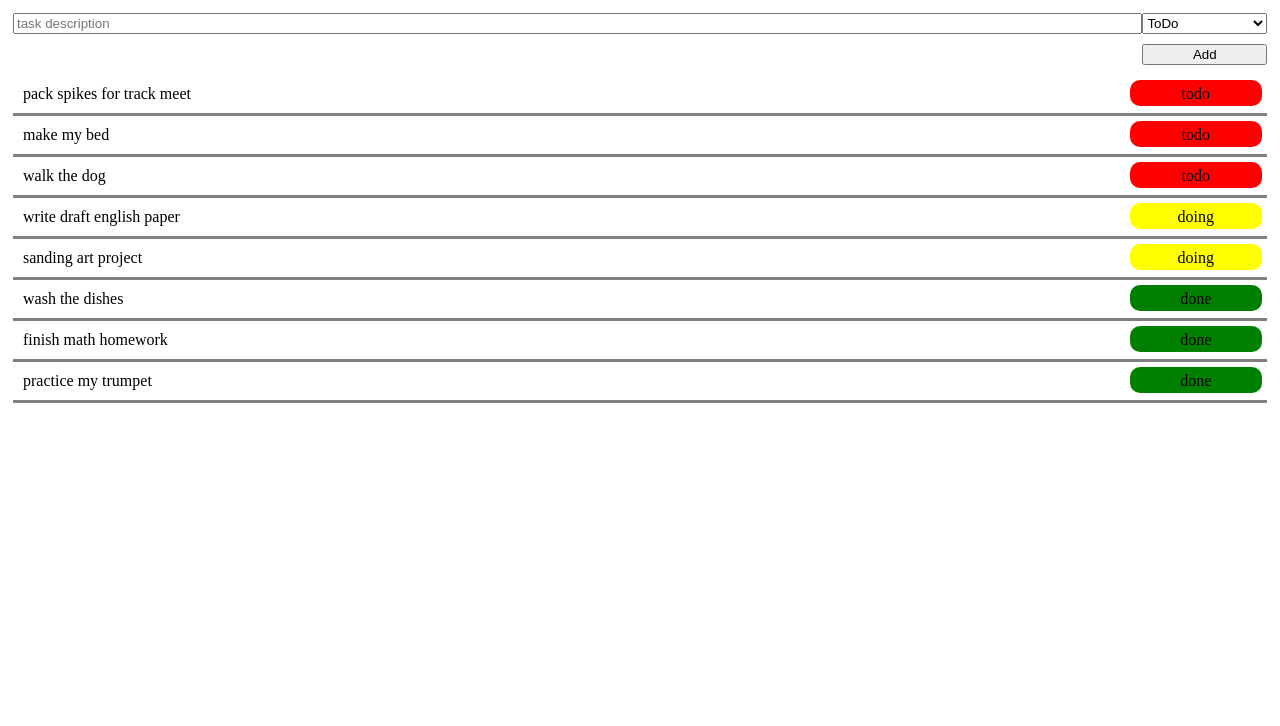
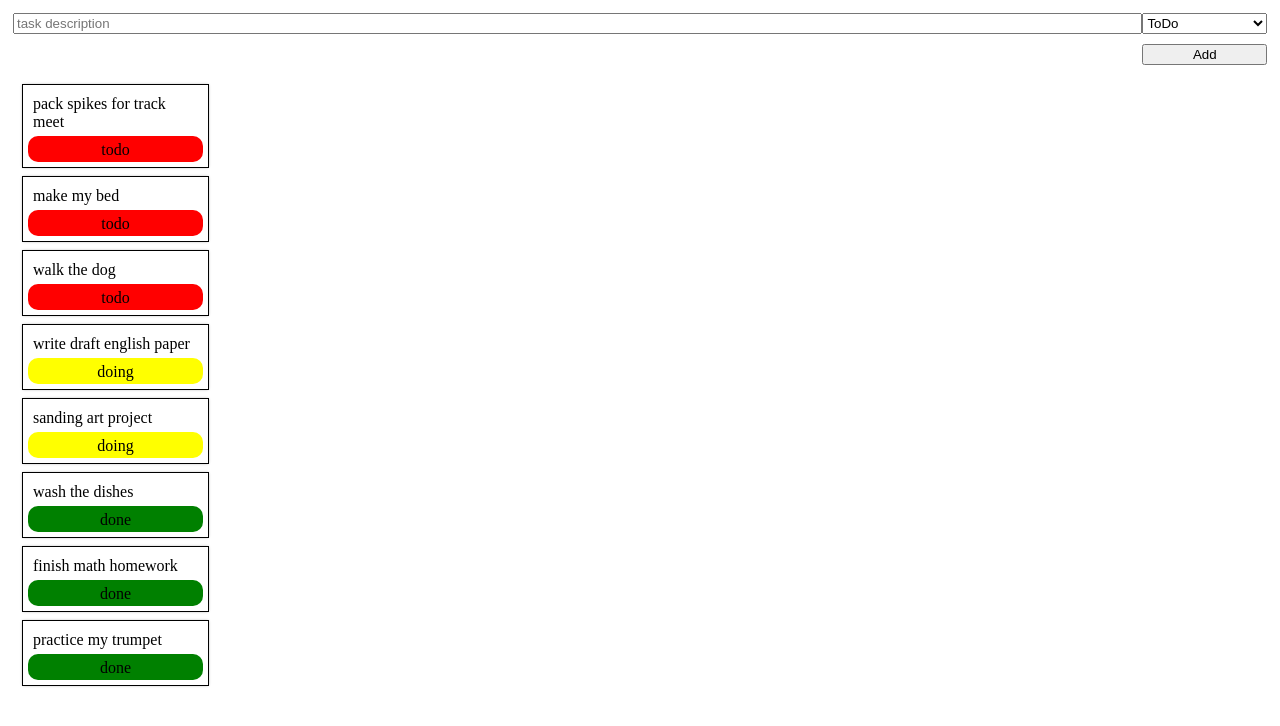
Before and after one commit to knightmoves-schools/capstone-077-kanban-board-story-card-cludley, a website: page index.html in a window 1280 px wide. Drawn offline with Linux system fonts and the light colour scheme.

Commit message:
changed/edited css

```diff
--- a/index.html
+++ b/index.html
@@ -5,9 +5,11 @@
     <title>Task App</title>
     <link rel="stylesheet" href="style.css">
     <style>
-        .row {
-            display: flex;
-            border-bottom: solid gray;
+        .card {
+            outline: 1px solid black;
+            margin: 10px;
+            box-shadow: 0 0 3px gray;
+            width: 175px;
         }
     </style>
 </head>
@@ -28,35 +30,35 @@
         </div>
     </form>
     <div id="tasks">
-        <div id="task-row-1" class="row card">
+        <div id="task-row-1" class="card">
             <div id="task-description-1" class="left-side">pack spikes for track meet</div>
             <div id="task-status-1" class="todo task-status right-side">todo</div>
         </div>
-        <div id="task-row-2" class="row card">
+        <div id="task-row-2" class="card">
             <div id="task-description-2" class="left-side">make my bed</div>
             <div id="task-status-2" class="todo task-status right-side">todo</div>
         </div>
-        <div id="task-row-3" class="row card">
+        <div id="task-row-3" class="card">
             <div id="task-description-3" class="left-side">walk the dog</div>
             <div id="task-status-3" class="todo task-status right-side">todo</div>
         </div>
-        <div id="task-row-4" class="row card">
+        <div id="task-row-4" class="card">
             <div id="task-description-4" class="left-side">write draft english paper</div>
             <div id="task-status-4" class="doing task-status right-side">doing</div>
         </div>
-        <div id="task-row-5" class="row card">
+        <div id="task-row-5" class="card">
             <div id="task-description-5" class="left-side">sanding art project</div>
             <div id="task-status-5" class="doing task-status right-side">doing</div>
         </div>
-        <div id="task-row-6" class="row card">
+        <div id="task-row-6" class="card">
             <div id="task-description-6" class="left-side">wash the dishes</div>
             <div id="task-status-6" class="done task-status right-side">done</div>
         </div>
-        <div id="task-row-7" class="row card">
+        <div id="task-row-7" class="card">
             <div id="task-description-7" class="left-side">finish math homework</div>
             <div id="task-status-7" class="done task-status right-side">done</div>
         </div>
-        <div id="task-row-8" class="row card">
+        <div id="task-row-8" class="card">
             <div id="task-description-8" class="left-side">practice my trumpet</div>
             <div id="task-status-8" class="done task-status right-side">done</div>
         </div>
```
